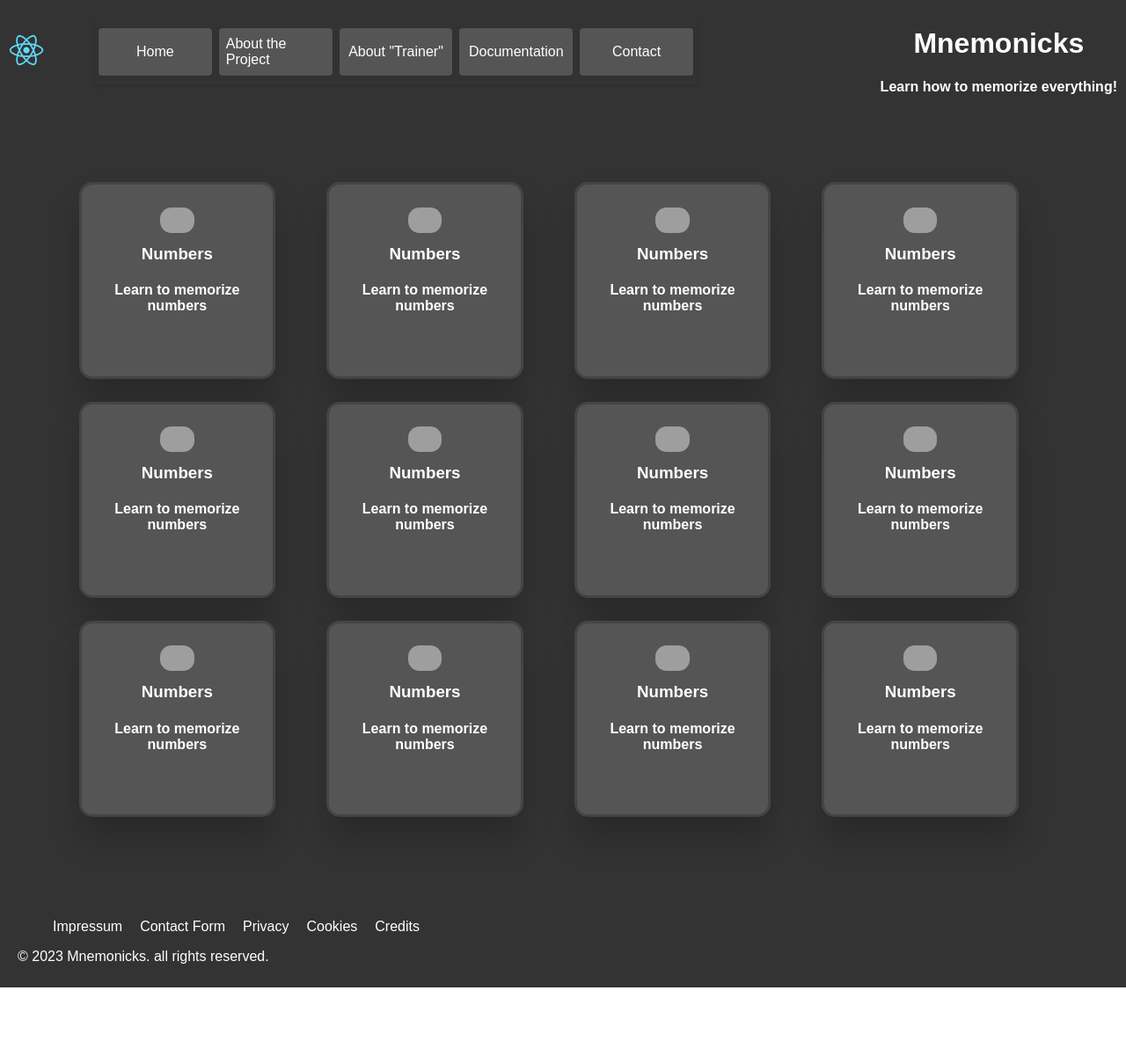
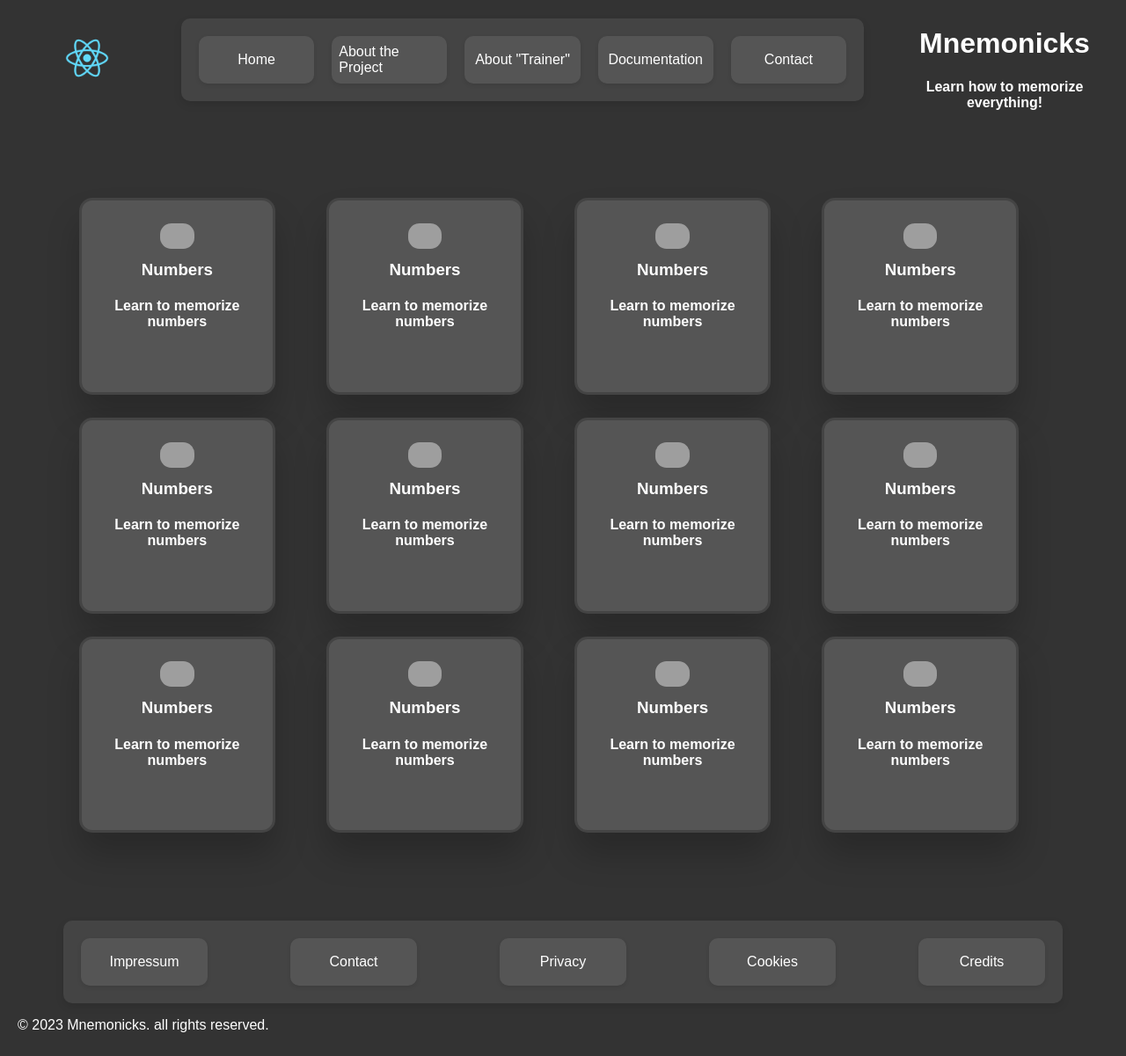
Before and after one commit to RiemannsDreamer/mnemonicks, a React (Create React App) app in the folder main-app/: page / in a window 1280 px wide. Shown: the whole page at 88% size. Before the commit the page ends 1123 px from the top, so only its background shows below. Built offline with nearby package versions, Linux system fonts and the light colour scheme; grey boxes are pictures that could not be loaded.

Commit message:
footer update

```diff
--- a/main-app/src/App.js
+++ b/main-app/src/App.js
@@ -19,9 +19,12 @@ const App = () => {
     ];
 
     const footerNavItems = [
-        { content: 'Home' },
-        { content: 'About' },
+        { content: 'Impressum' },
         { content: 'Contact' },
+        { content: 'Privacy' },
+        { content: 'Cookies' },
+        { content: 'Credits' },
+
     ];
 
     return (
@@ -126,7 +129,7 @@ const App = () => {
                     tooltipText="Tooltip Text 1"
                 />
             </main>
-            <Footer/>
+            <Footer navItems={footerNavItems}/>
         </div>
     );
 };
--- a/main-app/src/Components/Common/Footer.js
+++ b/main-app/src/Components/Common/Footer.js
@@ -4,18 +4,11 @@ import React from 'react';
 import {Link} from "react-router-dom";
 
 import "../../Sytles/Footer.css"
-const Footer = () => {
+import Navigation from "./Navigation";
+const Footer = ({navItems}) => {
     return (
         <footer className="footer">
-            <nav>
-            <ul>
-                <li>Impressum</li>
-                <li>Contact Form</li>
-                <li>Privacy</li>
-                <li>Cookies</li>
-                <li>Credits</li>
-            </ul>
-        </nav>
+            <Navigation navItems={navItems}/>
             <p>&copy; 2023 Mnemonicks. all rights reserved.</p>
         </footer>
     );
--- a/main-app/src/Components/Common/Navigation.js
+++ b/main-app/src/Components/Common/Navigation.js
@@ -6,7 +6,6 @@ import "../../Sytles/Navigation.css"
 const Navigation = ({ navItems, title }) => {
     return (
         <div className="navigation-container">
-            {title && <div className="title">{title}</div>}
             <div className="navigation-bar">
                 {navItems.map((item, index) => (
                     <NavPoint key={index} content={item.content} />
--- a/main-app/src/Sytles/Header.css
+++ b/main-app/src/Sytles/Header.css
@@ -14,8 +14,9 @@
 }
 
 .logo img {
-    max-height: 40px;
-    margin-right: 20px;
+    max-height: 50px;
+    margin-right: 50px;
+    margin-left: 5vw;
 }
 
 .title {
--- a/main-app/src/Sytles/NavPoint.css
+++ b/main-app/src/Sytles/NavPoint.css
@@ -5,8 +5,8 @@
     justify-content: center;
     background-color: #555;
     padding: 8px;
-    margin: 0 4px;
-    border-radius: 4px;
+    margin: 10px;
+    border-radius: 10px;
     box-shadow: 0px 2px 5px rgba(0, 0, 0, 0.1);
     cursor: pointer;
     width: 10vw;
--- a/main-app/src/Sytles/Navigation.css
+++ b/main-app/src/Sytles/Navigation.css
@@ -9,7 +9,8 @@
     display: flex;
     width: 90%;
     justify-content: space-between;
-    background-color: #333;
-    padding: 10px 0;
-    box-shadow: 0px 2px 5px rgba(0, 0, 0, 0.1);
+    background-color: #444;
+    padding: 10px;
+    box-shadow: 0px 4px 10px rgba(0, 0, 0, 0.1);
+    border-radius: 10px;
 }
```
